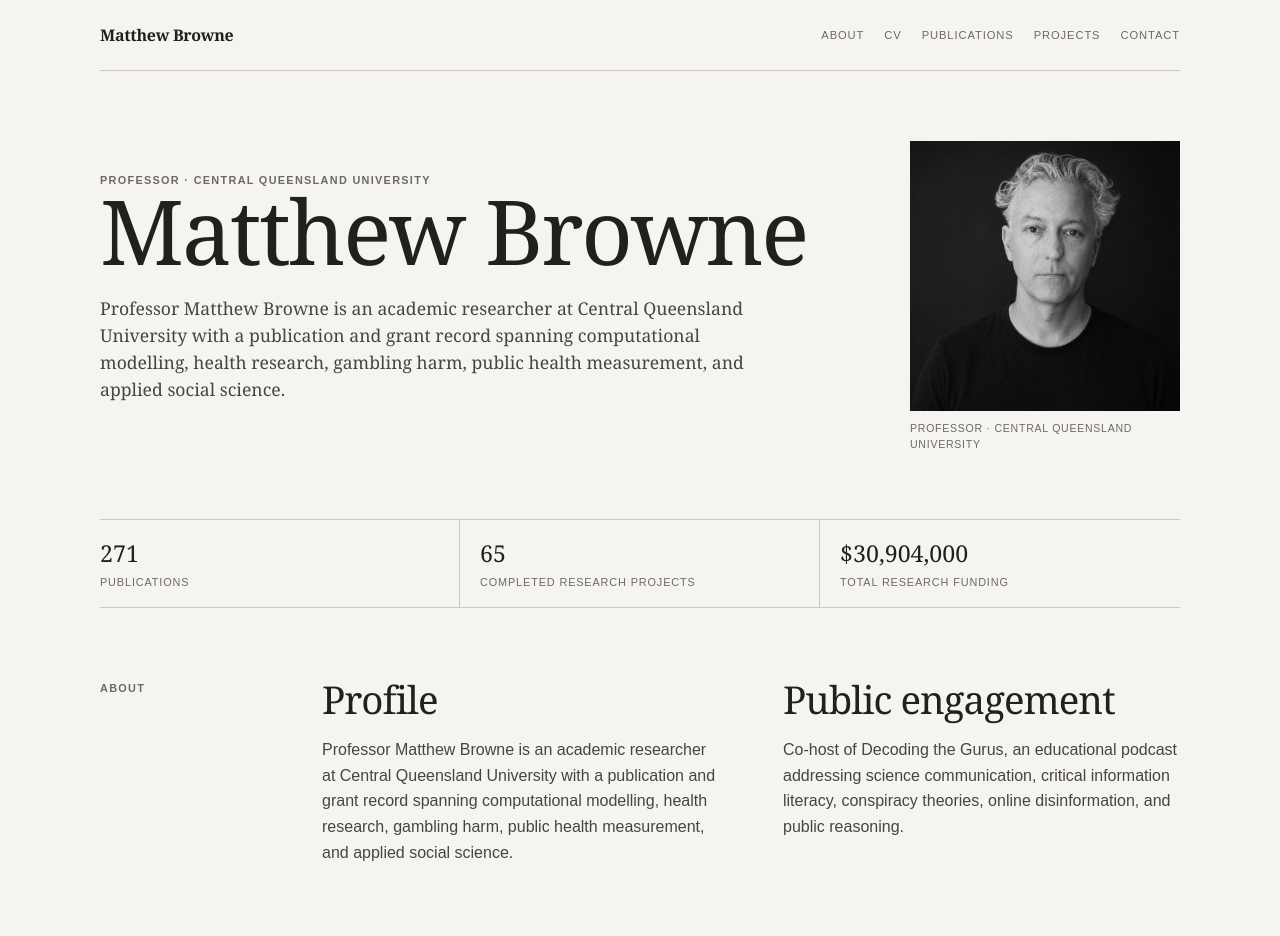
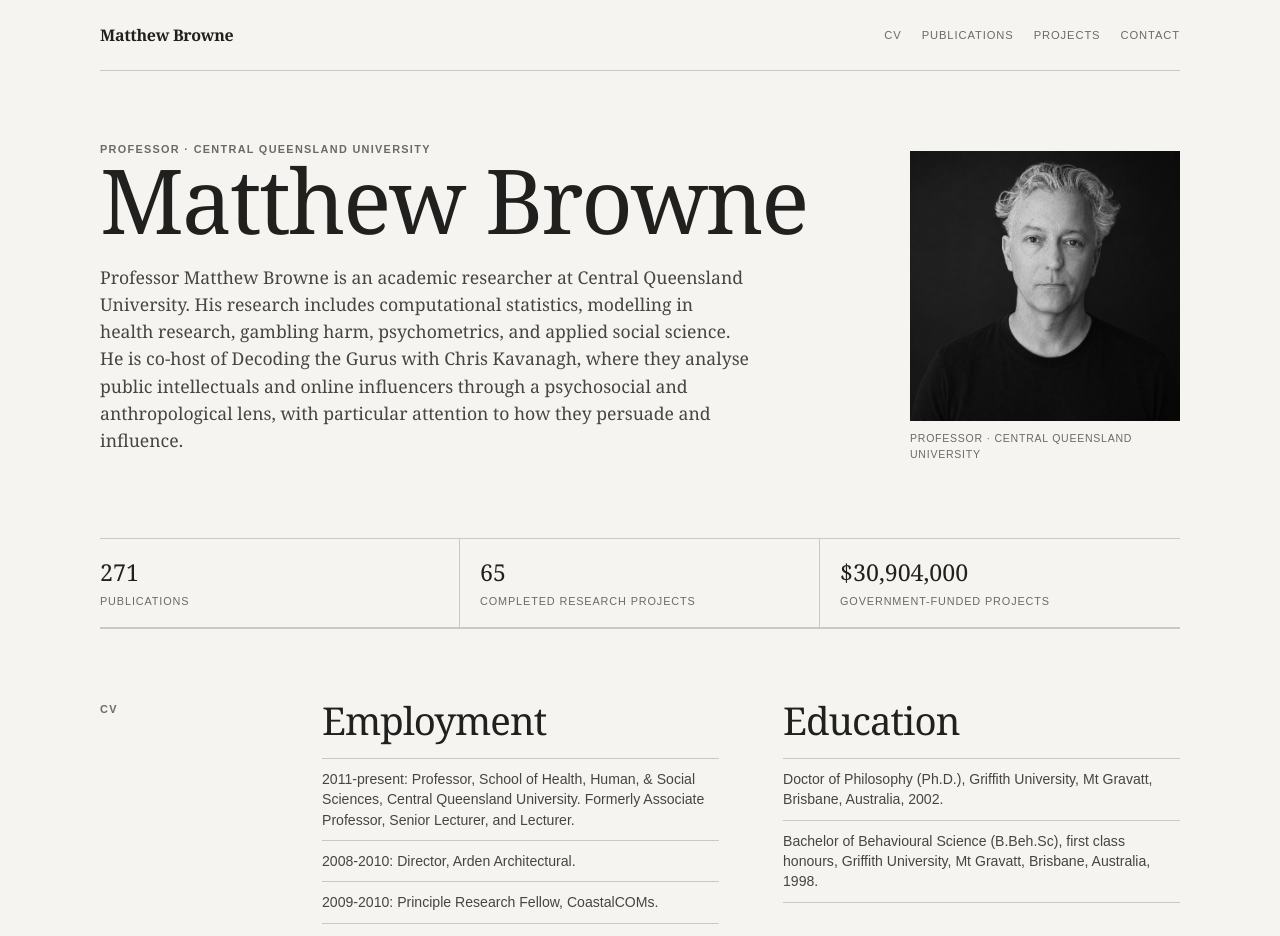
Before and after one commit to brownem722/brownem722.github.io, a Next.js app: page / in a window 1280 px wide. Shown: the top 936 px of the page. Built offline with nearby package versions, Linux system fonts and the light colour scheme.

Commit message:
Refresh biography and correct project records

```diff
--- a/app/page.tsx
+++ b/app/page.tsx
@@ -1,7 +1,7 @@
 import Link from "next/link";
 import { cv } from "../lib/site-data";
 
-const funding = cv.summary.find((item) => item.label.toLowerCase().includes("funding"))?.value ?? "";
+const funding = cv.summary.find((item) => item.label.toLowerCase().includes("fund")) ?? { label: "Government-funded projects", value: "" };
 
 export default function Home() {
   return (
@@ -9,7 +9,6 @@ export default function Home() {
       <header className="site-header shell">
         <Link className="wordmark" href="/">Matthew Browne</Link>
         <nav aria-label="Main navigation">
-          <Link href="#about">About</Link>
           <Link href="#cv">CV</Link>
           <Link href="/publications">Publications</Link>
           <Link href="/projects">Projects</Link>
@@ -33,21 +32,7 @@ export default function Home() {
       <section className="record-summary shell" aria-label="Record summary">
         <div><strong>{cv.publications.length}</strong><span>Publications</span></div>
         <div><strong>{cv.projects.length}</strong><span>Completed research projects</span></div>
-        <div><strong>{funding}</strong><span>Total research funding</span></div>
-      </section>
-
-      <section className="section shell" id="about">
-        <div className="section-label">About</div>
-        <div className="section-content two-column">
-          <div>
-            <h2>Profile</h2>
-            <p>{cv.profile}</p>
-          </div>
-          <div>
-            <h2>Public engagement</h2>
-            <p>{cv.publicEngagement}</p>
-          </div>
-        </div>
+        <div><strong>{funding.value}</strong><span>{funding.label}</span></div>
       </section>
 
       <section className="section section-rule shell" id="cv">
```
Also changed, not shown: data/cv.json, 1 other file (tests, documents, lock files or other folders).
